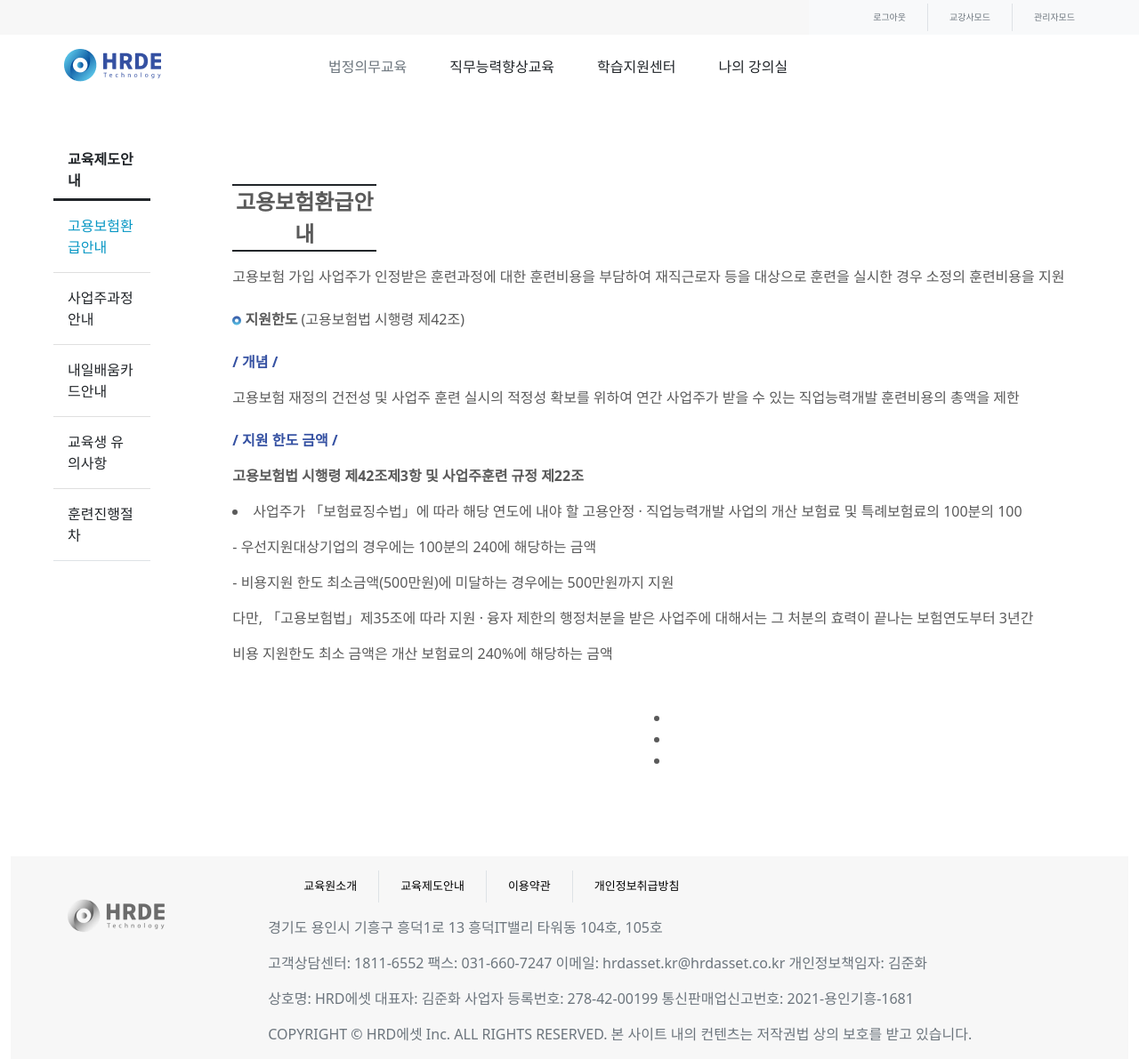
After one commit to gieskiverz/korean-web, a PHP site: page /content18.php in a window 1280 px wide. The commit adds this page. Shown: the whole page at 89% size. Run offline with PHP 8.4, Linux system fonts and the light colour scheme.

Commit message:
frame 18

```diff
--- a/carousel.css
+++ b/carousel.css
@@ -103,3 +103,10 @@ body {
 .carousel-indicators .active {
   background-color: gray !important;
 }
+
+a.active {
+	color: #0897c4 !important;
+}
+a:hover {
+	color: #0897c4 !important;
+}
--- a/content13.php
+++ b/content13.php
@@ -48,7 +48,7 @@
                 <div class="bd-example">
                     <ul class="list-group list-group-flush ml-3 mr-2">
                         <li class="list-group-item fw-bold" style="border-bottom: 3px solid !important;">교육원소개</li>
-                        <li class="list-group-item pt-3 pb-3"><a class="nav-link link-primary" style="padding: 0rem !important;" href="content13.php">CEO 인사말</a></a></li>
+                        <li class="list-group-item pt-3 pb-3"><a class="nav-link link-dark active" style="padding: 0rem !important;" href="content13.php">CEO 인사말</a></a></li>
                         <li class="list-group-item pt-3 pb-3"><a class="nav-link link-dark" style="padding: 0rem !important;" href="content14.php">비전</a></li>
                         <li class="list-group-item pt-3 pb-3"><a class="nav-link link-dark" style="padding: 0rem !important;" href="content15.php">조직도</a></li>
                         <li class="list-group-item pt-3 pb-3"><a class="nav-link link-dark" style="padding: 0rem !important;" href="content16.php">연혁</a></li>
--- a/content14.php
+++ b/content14.php
@@ -49,7 +49,7 @@
                     <ul class="list-group list-group-flush ml-3 mr-2">
                         <li class="list-group-item fw-bold" style="border-bottom: 3px solid !important;">교육원소개</li>
                         <li class="list-group-item pt-3 pb-3"><a class="nav-link link-dark" style="padding: 0rem !important;" href="content13.php">CEO 인사말</a></a></li>
-                        <li class="list-group-item pt-3 pb-3"><a class="nav-link link-primary" style="padding: 0rem !important;" href="content14.php">비전</a></li>
+                        <li class="list-group-item pt-3 pb-3"><a class="nav-link link-dark active" style="padding: 0rem !important;" href="content14.php">비전</a></li>
                         <li class="list-group-item pt-3 pb-3"><a class="nav-link link-dark" style="padding: 0rem !important;" href="content15.php">조직도</a></li>
                         <li class="list-group-item pt-3 pb-3"><a class="nav-link link-dark" style="padding: 0rem !important;" href="content16.php">연혁</a></li>
                         <li class="list-group-item pt-3 pb-3 border-bottom"><a class="nav-link link-dark" style="padding: 0rem !important;" href="content17.php">오시는길</a></li>
--- a/content15.php
+++ b/content15.php
@@ -50,7 +50,7 @@
                         <li class="list-group-item fw-bold" style="border-bottom: 3px solid !important;">교육원소개</li>
                         <li class="list-group-item pt-3 pb-3"><a class="nav-link link-dark" style="padding: 0rem !important;" href="content13.php">CEO 인사말</a></a></li>
                         <li class="list-group-item pt-3 pb-3"><a class="nav-link link-dark" style="padding: 0rem !important;" href="content14.php">비전</a></li>
-                        <li class="list-group-item pt-3 pb-3"><a class="nav-link link-primary" style="padding: 0rem !important;" href="content15.php">조직도</a></li>
+                        <li class="list-group-item pt-3 pb-3"><a class="nav-link link-dark active" style="padding: 0rem !important;" href="content15.php">조직도</a></li>
                         <li class="list-group-item pt-3 pb-3"><a class="nav-link link-dark" style="padding: 0rem !important;" href="content16.php">연혁</a></li>
                         <li class="list-group-item pt-3 pb-3 border-bottom"><a class="nav-link link-dark" style="padding: 0rem !important;" href="content17.php">오시는길</a></li>
                     </ul>
--- a/content16.php
+++ b/content16.php
@@ -51,7 +51,7 @@
                         <li class="list-group-item pt-3 pb-3"><a class="nav-link link-dark" style="padding: 0rem !important;" href="content13.php">CEO 인사말</a></a></li>
                         <li class="list-group-item pt-3 pb-3"><a class="nav-link link-dark" style="padding: 0rem !important;" href="content14.php">비전</a></li>
                         <li class="list-group-item pt-3 pb-3"><a class="nav-link link-dark" style="padding: 0rem !important;" href="content15.php">조직도</a></li>
-                        <li class="list-group-item pt-3 pb-3"><a class="nav-link link-primary" style="padding: 0rem !important;" href="content16.php">연혁</a></li>
+                        <li class="list-group-item pt-3 pb-3"><a class="nav-link link-dark active" style="padding: 0rem !important;" href="content16.php">연혁</a></li>
                         <li class="list-group-item pt-3 pb-3 border-bottom"><a class="nav-link link-dark" style="padding: 0rem !important;" href="content17.php">오시는길</a></li>
                     </ul>
                 </div>
--- a/content17.php
+++ b/content17.php
@@ -52,7 +52,7 @@
                         <li class="list-group-item pt-3 pb-3"><a class="nav-link link-dark" style="padding: 0rem !important;" href="content14.php">비전</a></li>
                         <li class="list-group-item pt-3 pb-3"><a class="nav-link link-dark" style="padding: 0rem !important;" href="content15.php">조직도</a></li>
                         <li class="list-group-item pt-3 pb-3"><a class="nav-link link-dark" style="padding: 0rem !important;" href="content16.php">연혁</a></li>
-                        <li class="list-group-item pt-3 pb-3 border-bottom"><a class="nav-link link-primary" style="padding: 0rem !important;" href="content17.php">오시는길</a></li>
+                        <li class="list-group-item pt-3 pb-3 border-bottom"><a class="nav-link link-dark active" style="padding: 0rem !important;" href="content17.php">오시는길</a></li>
                     </ul>
                 </div>
             </div>
--- /dev/null
+++ b/content18.php
@@ -0,0 +1,85 @@
+<!doctype html>
+<html lang="en">
+
+<head>
+    <meta charset="utf-8">
+    <meta name="viewport" content="width=device-width, initial-scale=1">
+    <meta name="description" content="">
+    <meta name="author" content="Mark Otto, Jacob Thornton, and Bootstrap contributors">
+    <meta name="generator" content="Hugo 0.88.1">
+    <title>Carousel Template · Bootstrap v5.1</title>
+
+    <link rel="canonical" href="https://getbootstrap.com/docs/5.1/examples/carousel/">
+
+
+
+    <!-- Bootstrap core CSS -->
+    <link href="assets/dist/css/bootstrap.min.css" rel="stylesheet">
+
+    <style>
+        .bd-placeholder-img {
+            font-size: 1.125rem;
+            text-anchor: middle;
+            -webkit-user-select: none;
+            -moz-user-select: none;
+            user-select: none;
+        }
+
+        @media (min-width: 768px) {
+            .bd-placeholder-img-lg {
+                font-size: 3.5rem;
+            }
+        }
+    </style>
+
+
+    <!-- Custom styles for this template -->
+    <link href="carousel.css" rel="stylesheet">
+    <link href="headers.css" rel="stylesheet">
+    <link href="styles.css" rel="stylesheet">
+</head>
+
+<body>
+    <?php include "header.php" ?>
+    <!-- content -->
+    <div class="container-fluid">
+        <div class="row mb-5 mt-5">
+            <div class="col-md-2">
+                <div class="bd-example">
+                    <ul class="list-group list-group-flush ml-3 mr-2">
+                        <li class="list-group-item fw-bold" style="border-bottom: 3px solid !important;">교육제도안내</li>
+                        <li class="list-group-item pt-3 pb-3"><a class="nav-link link-dark active" style="padding: 0rem !important;" href="content13.php">고용보험환급안내</a></a></li>
+                        <li class="list-group-item pt-3 pb-3"><a class="nav-link link-dark" style="padding: 0rem !important;" href="content14.php">사업주과정안내</a></li>
+                        <li class="list-group-item pt-3 pb-3"><a class="nav-link link-dark" style="padding: 0rem !important;" href="content15.php">내일배움카드안내</a></li>
+                        <li class="list-group-item pt-3 pb-3"><a class="nav-link link-dark" style="padding: 0rem !important;" href="content16.php">교육생 유의사항</a></li>
+                        <li class="list-group-item pt-3 pb-3 border-bottom"><a class="nav-link link-dark" style="padding: 0rem !important;" href="content17.php">훈련진행절차</a></li>
+                    </ul>
+                </div>
+            </div>
+
+            <div class="col-md-10 p-5">
+                <p class="border-top border-bottom border-2 border-dark col-md-2 fs-4 text-center fw-bold">고용보험환급안내</p>
+                <p>고용보험 가입 사업주가 인정받은 훈련과정에 대한 훈련비용을 부담하여 재직근로자 등을 대상으로 훈련을 실시한 경우 소정의 훈련비용을 지원</p>
+                <p class="pt-2"><img src="assets/img/dot.png" alt=""> <span class="fw-bold">지원한도</span> (고용보험법 시행령 제42조)</p>
+                <p class="pt-2 f-blue fw-bold">/ 개념 /</p>
+                <p>고용보험 재정의 건전성 및 사업주 훈련 실시의 적정성 확보를 위하여 연간 사업주가 받을 수 있는 직업능력개발 훈련비용의 총액을 제한</p>
+                <p class="pt-2 f-blue fw-bold">/ 지원 한도 금액 /</p>
+                <p class="fw-bold">고용보험법 시행령 제42조제3항 및 사업주훈련 규정 제22조</p>
+                <p><li>사업주가 「보험료징수법」에 따라 해당 연도에 내야 할 고용안정 · 직업능력개발 사업의 개산 보험료 및 특례보험료의 100분의 100</li></p>
+                <p>­­‑ 우선지원대상기업의 경우에는 100분의 240에 해당하는 금액</p>
+                <p>­‑ 비용지원 한도 최소금액(500만원)에 미달하는 경우에는 500만원까지 지원</p>
+                <p>다만, 「고용보험법」제35조에 따라 지원 · 융자 제한의 행정처분을 받은 사업주에 대해서는 그 처분의 효력이 끝나는 보험연도부터 3년간</p>
+                <p class="mb-5">비용 지원한도 최소 금액은 개산 보험료의 240%에 해당하는 금액</p>
+                <li class="text-center"></li>
+                <li class="text-center"></li>
+                <li class="text-center"></li>
+            </div>
+        </div>
+        <!-- end content -->
+        <?php include "footer.php" ?>
+        <script src="assets/dist/js/bootstrap.bundle.min.js"></script>
+
+
+</body>
+
+</html>
--- a/header.php
+++ b/header.php
@@ -21,7 +21,7 @@
             </div>
 
             <ul class="nav col-12 col-md-auto mb-2 justify-content-center mb-md-0">
-              <li><a href="#" class="nav-link px-4 link-secondary">법정의무교육</a></li>
+              <li><a href="index.php" class="nav-link px-4 link-secondary">법정의무교육</a></li>
               <li><a href="#" class="nav-link px-4 link-dark">직무능력향상교육</a></li>
               <li><a href="#" class="nav-link px-4 link-dark">학습지원센터</a></li>
               <li><a href="#" class="nav-link px-4 link-dark">나의 강의실</a></li>
--- a/styles.css
+++ b/styles.css
@@ -2,6 +2,10 @@
     color: #fff !important;
     background-color: #0897C4 !important;
     border-color: #0897C4 !important;
+}
+
+.f-blue {
+    color: #3551A2 !important;
 }
 
 /* padding left */
```
Also changed, not shown: assets/img/dot.png (added).
